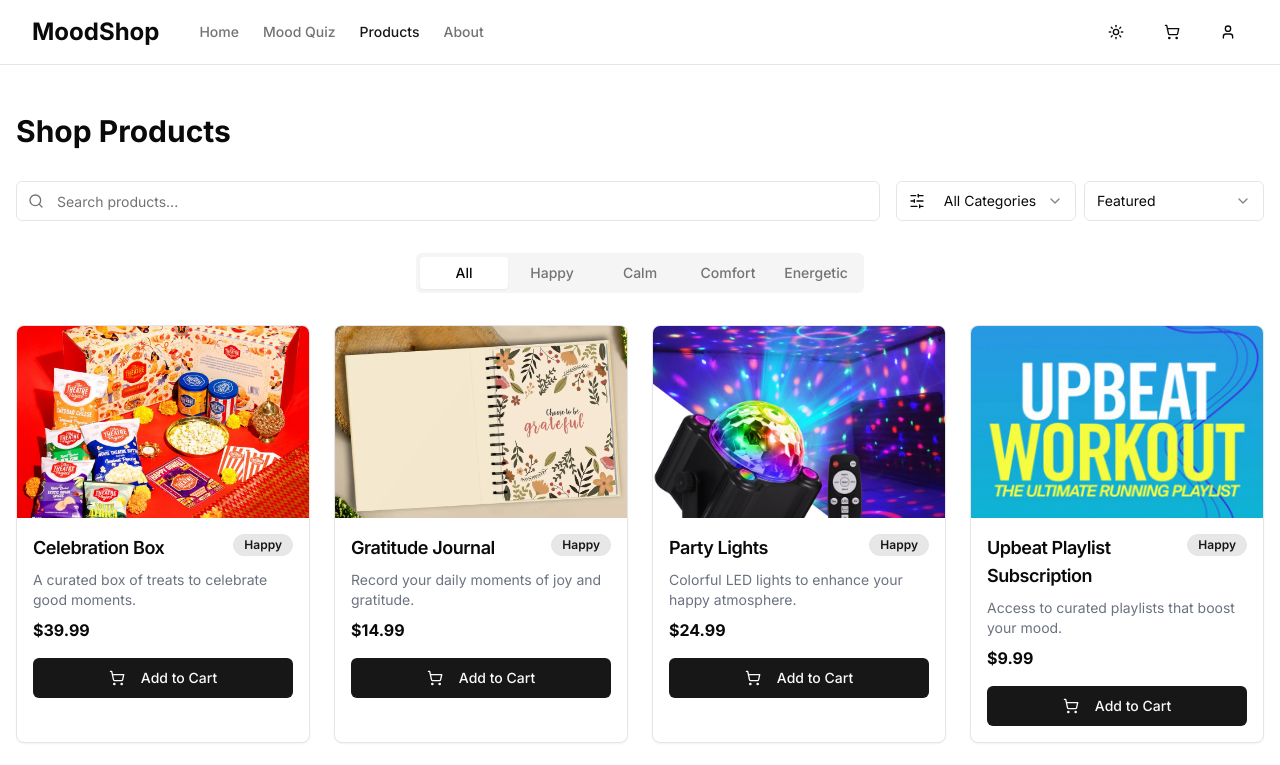
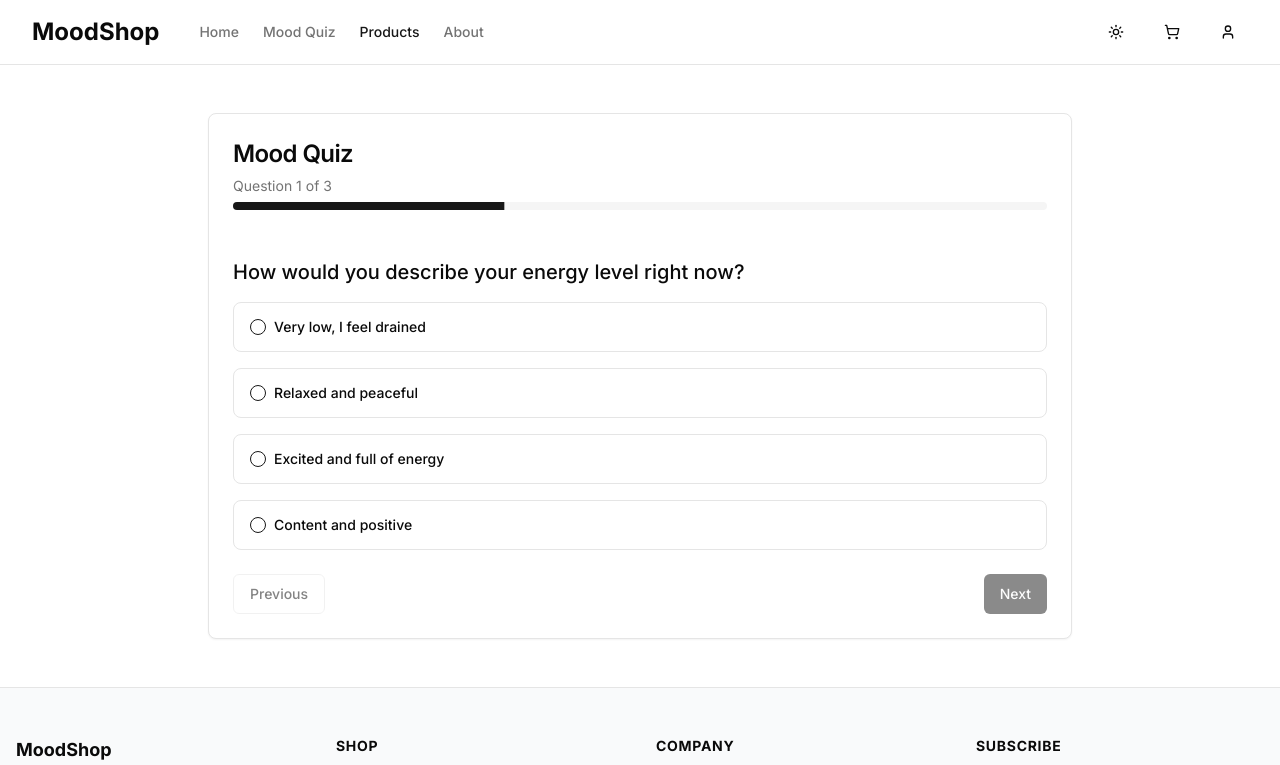
Before and after one commit to theukno/fix, a Next.js app: page /products in a window 1280 px wide. Shown: the top 765 px of the page. Built offline with nearby package versions, Linux system fonts and the light colour scheme.

Commit message:
Update page.tsx

```diff
--- a/app/products/page.tsx
+++ b/app/products/page.tsx
@@ -1,319 +1,239 @@
-"use client"
+import React, { createContext, useContext, useState } from 'react';
+import { PayPalScriptProvider, PayPalButtons } from "@paypal/react-paypal-js";
+import { Button } from "@/components/ui/button";
+import { Card, CardContent, CardDescription, CardFooter, CardHeader, CardTitle } from "@/components/ui/card";
+import { RadioGroup, RadioGroupItem } from "@/components/ui/radio-group";
+import { Label } from "@/components/ui/label";
+import { Progress } from "@/components/ui/progress";
+import { useRouter } from "next/navigation";
 
-import { useState } from "react"
-import { Button } from "@/components/ui/button"
-import { Card, CardContent, CardFooter, CardHeader, CardTitle } from "@/components/ui/card"
-import { Badge } from "@/components/ui/badge"
-import { Input } from "@/components/ui/input"
-import { Select, SelectContent, SelectItem, SelectTrigger, SelectValue } from "@/components/ui/select"
-import { Tabs, TabsList, TabsTrigger } from "@/components/ui/tabs"
-import { ShoppingCart, Search, SlidersHorizontal } from "lucide-react"
-import Image from "next/image"
-import { useCart } from "@/components/cart-provider"
-import { useToast } from "@/hooks/use-toast"
+// 1. Cart Context for managing the cart globally
+const CartContext = createContext<any>(null);
 
-// Mock product data
-const allProducts = [
-  // Happy mood products
+export const CartProvider = ({ children }: { children: React.ReactNode }) => {
+  const [cart, setCart] = useState<any[]>([]);
+
+  const addToCart = (product: any) => {
+    setCart((prevCart) => [...prevCart, product]);
+  };
+
+  return (
+    <CartContext.Provider value={{ cart, addToCart }}>
+      {children}
+    </CartContext.Provider>
+  );
+};
+
+export const useCart = () => useContext(CartContext);
+
+// 2. Mood Quiz Component
+const questions = [
   {
     id: 1,
-    name: "Celebration Box",
-    price: 39.99,
-    image: "/Cele.jpg?height=200&width=200",
-    description: "A curated box of treats to celebrate good moments.",
-    mood: "happy",
-    category: "gift-sets",
+    question: "How would you describe your energy level right now?",
+    options: [
+      { id: "a", text: "Very low, I feel drained", mood: "sad" },
+      { id: "b", text: "Relaxed and peaceful", mood: "calm" },
+      { id: "c", text: "Excited and full of energy", mood: "energetic" },
+      { id: "d", text: "Content and positive", mood: "happy" },
+    ],
   },
   {
     id: 2,
-    name: "Gratitude Journal",
-    price: 14.99,
-    image: "/jo.webp?height=200&width=200",
-    description: "Record your daily moments of joy and gratitude.",
-    mood: "happy",
-    category: "stationery",
+    question: "What kind of activity appeals to you most right now?",
+    options: [
+      { id: "a", text: "Resting or sleeping", mood: "sad" },
+      { id: "b", text: "Meditation or reading", mood: "calm" },
+      { id: "c", text: "Exercise or dancing", mood: "energetic" },
+      { id: "d", text: "Socializing or creative projects", mood: "happy" },
+    ],
   },
   {
     id: 3,
-    name: "Party Lights",
-    price: 24.99,
-    image: "/pl.jpg?height=200&width=200",
-    description: "Colorful LED lights to enhance your happy atmosphere.",
-    mood: "happy",
-    category: "home",
+    question: "What's your current stress level?",
+    options: [
+      { id: "a", text: "Overwhelmed", mood: "sad" },
+      { id: "b", text: "Minimal stress", mood: "calm" },
+      { id: "c", text: "Positive stress/excitement", mood: "energetic" },
+      { id: "d", text: "Balanced", mood: "happy" },
+    ],
   },
-  {
-    id: 4,
-    name: "Upbeat Playlist Subscription",
-    price: 9.99,
-    image: "/uw.jpeg?height=200&width=200",
-    description: "Access to curated playlists that boost your mood.",
-    mood: "happy",
-    category: "digital",
-  },
+  // Add more questions if needed
+];
 
-  // Calm mood products
-  {
-    id: 5,
-    name: "Calming Tea Set",
-    price: 24.99,
-    image: "/tea.jpg?height=200&width=200",
-    description: "A selection of herbal teas to help you relax and unwind.",
-    mood: "calm",
-    category: "food-drink",
-  },
-  {
-    id: 6,
-    name: "Aromatherapy Diffuser",
-    price: 34.99,
-    image: "/benefits-of-diffusers.webp?height=200&width=200",
-    description: "Essential oil diffuser with calming scents.",
-    mood: "calm",
-    category: "home",
-  },
-  {
-    id: 7,
-    name: "Meditation Cushion",
-    price: 29.99,
-    image: "/cu.webp?height=200&width=200",
-    description: "Comfortable cushion for your meditation practice.",
-    mood: "calm",
-    category: "wellness",
-  },
-  {
-    id: 8,
-    name: "Sound Machine",
-    price: 19.99,
-    image: "/sm.jpg?height=200&width=200",
-    description: "Create a peaceful environment with nature sounds.",
-    mood: "calm",
-    category: "electronics",
-  },
+const MoodQuiz = ({ onComplete }: { onComplete: (mood: string) => void }) => {
+  const router = useRouter();
+  const [currentQuestion, setCurrentQuestion] = useState(0);
+  const [answers, setAnswers] = useState<string[]>([]);
+  const [selectedOption, setSelectedOption] = useState<string | null>(null);
 
-  // Sad mood products
-  {
-    id: 9,
-    name: "Comfort Blanket",
-    price: 34.99,
-    image: "/blanket.jpg?height=200&width=200",
-    description: "A soft, weighted blanket for those days when you need extra comfort.",
-    mood: "sad",
-    category: "home",
-  },
-  {
-    id: 10,
-    name: "Self-Care Box",
-    price: 44.99,
-    image: "/gift.jpg?height=200&width=200",
-    description: "A collection of items to help you practice self-care.",
-    mood: "sad",
-    category: "gift-sets",
-  },
-  {
-    id: 11,
-    name: "Mood-Boosting Lamp",
-    price: 49.99,
-    image: "/lamp.jpeg?height=200&width=200",
-    description: "Light therapy lamp to help improve your mood.",
-    mood: "sad",
-    category: "electronics",
-  },
-  {
-    id: 12,
-    name: "Comforting Playlist Subscription",
-    price: 9.99,
-    image: "/cmu.jpg?height=200&width=200",
-    description: "Access to music that provides comfort and support.",
-    mood: "sad",
-    category: "digital",
-  },
+  const handleNext = () => {
+    if (selectedOption) {
+      const newAnswers = [...answers, selectedOption];
+      setAnswers(newAnswers);
 
-  // Energetic mood products
-  {
-    id: 13,
-    name: "Energizing Fitness Kit",
-    price: 49.99,
-    image: "/kit.png?height=200&width=200",
-    description: "Everything you need for a quick workout to boost your energy.",
-    mood: "energetic",
-    category: "wellness",
-  },
-  {
-    id: 14,
-    name: "Protein Snack Box",
-    price: 29.99,
-    image: "/1.jpeg?height=200&width=200",
-    description: "Healthy snacks to fuel your active lifestyle.",
-    mood: "energetic",
-    category: "food-drink",
-  },
-  {
-    id: 15,
-    name: "Wireless Earbuds",
-    price: 59.99,
-    image: "/2.jpg?height=200&width=200",
-    description: "High-quality earbuds for your energetic music or podcasts.",
-    mood: "energetic",
-    category: "electronics",
-  },
-  {
-    id: 16,
-    name: "Productivity Planner",
-    price: 19.99,
-    image: "/3.jpg?height=200&width=200",
-    description: "Plan your day efficiently and channel your energy.",
-    mood: "energetic",
-    category: "stationery",
-  },
-]
+      if (currentQuestion < questions.length - 1) {
+        setCurrentQuestion(currentQuestion + 1);
+        setSelectedOption(null);
+      } else {
+        // Calculate dominant mood
+        const moodCounts: Record<string, number> = {};
+        newAnswers.forEach((mood) => {
+          moodCounts[mood] = (moodCounts[mood] || 0) + 1;
+        });
 
-const categories = [
-  { value: "all", label: "All Categories" },
-  { value: "gift-sets", label: "Gift Sets" },
-  { value: "home", label: "Home & Living" },
-  { value: "wellness", label: "Wellness" },
-  { value: "electronics", label: "Electronics" },
-  { value: "stationery", label: "Stationery" },
-  { value: "food-drink", label: "Food & Drink" },
-  { value: "digital", label: "Digital Products" },
-]
+        const dominantMood = Object.entries(moodCounts).reduce(
+          (max, [mood, count]) => (count > max[1] ? [mood, count] : max),
+          ["", 0]
+        )[0];
 
-export default function ProductsPage() {
-  const [activeTab, setActiveTab] = useState("all")
-  const [searchQuery, setSearchQuery] = useState("")
-  const [selectedCategory, setSelectedCategory] = useState("all")
-  const [sortOption, setSortOption] = useState("featured")
+        // Pass the dominant mood to the parent component
+        onComplete(dominantMood);
+      }
+    }
+  };
 
-  const { addToCart } = useCart()
-  const { toast } = useToast()
+  const progress = ((currentQuestion + 1) / questions.length) * 100;
+  const question = questions[currentQuestion];
 
-  // Filter products based on mood tab, search query, and category
-  const filteredProducts = allProducts.filter((product) => {
-    const matchesMood = activeTab === "all" || product.mood === activeTab
-    const matchesSearch =
-      product.name.toLowerCase().includes(searchQuery.toLowerCase()) ||
-      product.description.toLowerCase().includes(searchQuery.toLowerCase())
-    const matchesCategory = selectedCategory === "all" || product.category === selectedCategory
+  return (
+    <div className="container max-w-4xl mx-auto py-12 px-4">
+      <Card className="w-full">
+        <CardHeader>
+          <CardTitle className="text-2xl">Mood Quiz</CardTitle>
+          <CardDescription>
+            Question {currentQuestion + 1} of {questions.length}
+          </CardDescription>
+          <Progress value={progress} className="h-2 mt-2" />
+        </CardHeader>
+        <CardContent className="pt-6">
+          <h3 className="text-xl font-medium mb-4">{question.question}</h3>
+          <RadioGroup value={selectedOption || ""} onValueChange={setSelectedOption}>
+            <div className="grid gap-4">
+              {question.options.map((option) => (
+                <div
+                  key={option.id}
+                  className="flex items-center space-x-2 border p-4 rounded-lg hover:bg-muted/50 cursor-pointer"
+                >
+                  <RadioGroupItem value={option.mood} id={option.id} />
+                  <Label htmlFor={option.id} className="flex-1 cursor-pointer">
+                    {option.text}
+                  </Label>
+                </div>
+              ))}
+            </div>
+          </RadioGroup>
+        </CardContent>
+        <CardFooter className="flex justify-between">
+          <Button
+            variant="outline"
+            onClick={() => {
+              if (currentQuestion > 0) {
+                setCurrentQuestion(currentQuestion - 1);
+                setSelectedOption(answers[currentQuestion - 1] || null);
+                setAnswers(answers.slice(0, -1));
+              }
+            }}
+            disabled={currentQuestion === 0}
+          >
+            Previous
+          </Button>
+          <Button onClick={handleNext} disabled={!selectedOption}>
+            {currentQuestion < questions.length - 1 ? "Next" : "See Results"}
+          </Button>
+        </CardFooter>
+      </Card>
+    </div>
+  );
+};
 
-    return matchesMood && matchesSearch && matchesCategory
-  })
+// 3. Product Page with "Add to Cart" and PayPal Payment Integration
+const ProductPage = ({ mood }: { mood: string }) => {
+  const { addToCart } = useCart();
 
-  // Sort products
-  const sortedProducts = [...filteredProducts].sort((a, b) => {
-    if (sortOption === "price-low") {
-      return a.price - b.price
-    } else if (sortOption === "price-high") {
-      return b.price - a.price
-    } else if (sortOption === "name") {
-      return a.name.localeCompare(b.name)
+  // Determine a product based on the mood
+  const getProduct = (mood: string) => {
+    switch (mood) {
+      case "sad":
+        return { id: 1, name: "Comfort Blanket", description: "A soft blanket to keep you cozy.", price: 20.00 };
+      case "calm":
+        return { id: 2, name: "Meditation Kit", description: "A set for peaceful meditation.", price: 35.00 };
+      case "energetic":
+        return { id: 3, name: "Fitness Equipment", description: "Equipment to get your energy flowing.", price: 50.00 };
+      case "happy":
+        return { id: 4, name: "Creative Set", description: "A set for your next fun project.", price: 30.00 };
+      default:
+        return { id: 5, name: "Mystery Product", description: "A product tailored to your mood.", price: 25.00 };
     }
-    // Default: featured (no specific sort)
-    return 0
-  })
+  };
 
-  const handleAddToCart = (product: any) => {
+  const product = getProduct(mood);
+
+  const handleAddToCart = () => {
+    // Ensure the product gets added to the cart
     addToCart({
       id: product.id,
       name: product.name,
       price: product.price,
-      image: product.image,
-    })
+      image: product.image || "https://via.placeholder.com/150", // Placeholder if no image
+    });
 
-    toast({
-      title: "Added to cart",
-      description: `${product.name} has been added to your cart.`,
-    })
-  }
+    alert("Product added to cart!");
+  };
 
   return (
     <div className="container mx-auto py-12 px-4">
-      <h1 className="text-3xl font-bold mb-8">Shop Products</h1>
+      <h2 className="text-2xl font-semibold">{product.name}</h2>
+      <p>{product.description}</p>
+      <p>Price: ${product.price.toFixed(2)}</p>
+      <Button onClick={handleAddToCart}>Add to Cart</Button>
 
-      {/* Filters and Search */}
-      <div className="flex flex-col md:flex-row gap-4 mb-8">
-        <div className="relative flex-1">
-          <Search className="absolute left-3 top-1/2 transform -translate-y-1/2 h-4 w-4 text-muted-foreground" />
-          <Input
-            placeholder="Search products..."
-            className="pl-10"
-            value={searchQuery}
-            onChange={(e) => setSearchQuery(e.target.value)}
+      {/* PayPal Payment Integration */}
+      <div className="mt-8">
+        <h3 className="text-xl mb-4">Proceed to Payment</h3>
+        <PayPalScriptProvider options={{ "client-id": "YOUR_PAYPAL_CLIENT_ID", currency: "USD" }}>
+          <PayPalButtons
+            style={{ layout: "vertical" }}
+            createOrder={(data, actions) => {
+              return actions.order.create({
+                purchase_units: [
+                  {
+                    amount: {
+                      value: product.price.toFixed(2),
+                    },
+                  },
+                ],
+              });
+            }}
+            onApprove={(data, actions) => {
+              return actions.order.capture().then((details: any) => {
+                alert("Transaction completed by " + details.payer.name.given_name);
+              });
+            }}
           />
-        </div>
-        <div className="flex gap-2">
-          <Select value={selectedCategory} onValueChange={setSelectedCategory}>
-            <SelectTrigger className="w-[180px]">
-              <SlidersHorizontal className="mr-2 h-4 w-4" />
-              <SelectValue placeholder="Category" />
-            </SelectTrigger>
-            <SelectContent>
-              {categories.map((category) => (
-                <SelectItem key={category.value} value={category.value}>
-                  {category.label}
-                </SelectItem>
-              ))}
-            </SelectContent>
-          </Select>
-          <Select value={sortOption} onValueChange={setSortOption}>
-            <SelectTrigger className="w-[180px]">
-              <SelectValue placeholder="Sort by" />
-            </SelectTrigger>
-            <SelectContent>
-              <SelectItem value="featured">Featured</SelectItem>
-              <SelectItem value="price-low">Price: Low to High</SelectItem>
-              <SelectItem value="price-high">Price: High to Low</SelectItem>
-              <SelectItem value="name">Name</SelectItem>
-            </SelectContent>
-          </Select>
-        </div>
+        </PayPalScriptProvider>
       </div>
+    </div>
+  );
+};
 
-      {/* Mood Tabs */}
-      <Tabs defaultValue="all" value={activeTab} onValueChange={setActiveTab} className="mb-8">
-        <TabsList className="grid grid-cols-5 w-full max-w-md mx-auto">
-          <TabsTrigger value="all">All</TabsTrigger>
-          <TabsTrigger value="happy">Happy</TabsTrigger>
-          <TabsTrigger value="calm">Calm</TabsTrigger>
-          <TabsTrigger value="sad">Comfort</TabsTrigger>
-          <TabsTrigger value="energetic">Energetic</TabsTrigger>
-        </TabsList>
-      </Tabs>
+// 4. Main App Component
+const App = () => {
+  const [mood, setMood] = useState<string | null>(null);
 
-      {/* Products Grid */}
-      {sortedProducts.length > 0 ? (
-        <div className="grid grid-cols-1 md:grid-cols-2 lg:grid-cols-4 gap-6">
-          {sortedProducts.map((product) => (
-            <Card key={product.id} className="overflow-hidden">
-              <div className="relative h-48 w-full">
-                <Image src={product.image || "/placeholder.svg"} alt={product.name} fill className="object-cover" />
-              </div>
-              <CardHeader className="p-4 pb-0">
-                <div className="flex justify-between items-start">
-                  <CardTitle className="text-lg">{product.name}</CardTitle>
-                  <Badge variant="outline" className="bg-primary/10 text-primary">
-                    {product.mood.charAt(0).toUpperCase() + product.mood.slice(1)}
-                  </Badge>
-                </div>
-              </CardHeader>
-              <CardContent className="p-4 pt-2">
-                <p className="text-sm text-gray-500 dark:text-gray-400 mb-2">{product.description}</p>
-                <p className="font-bold">${product.price.toFixed(2)}</p>
-              </CardContent>
-              <CardFooter className="p-4 pt-0">
-                <Button className="w-full" onClick={() => handleAddToCart(product)}>
-                  <ShoppingCart className="mr-2 h-4 w-4" />
-                  Add to Cart
-                </Button>
-              </CardFooter>
-            </Card>
-          ))}
-        </div>
+  const handleQuizComplete = (dominantMood: string) => {
+    setMood(dominantMood);
+  };
+
+  return (
+    <CartProvider>
+      {mood === null ? (
+        <MoodQuiz onComplete={handleQuizComplete} />
       ) : (
-        <div className="text-center py-12">
-          <h2 className="text-xl font-semibold mb-2">No products found</h2>
-          <p className="text-muted-foreground">Try adjusting your filters or search query.</p>
-        </div>
+        <ProductPage mood={mood} />
       )}
-    </div>
-  )
-}
+    </CartProvider>
+  );
+};
+
+export default App;
```
